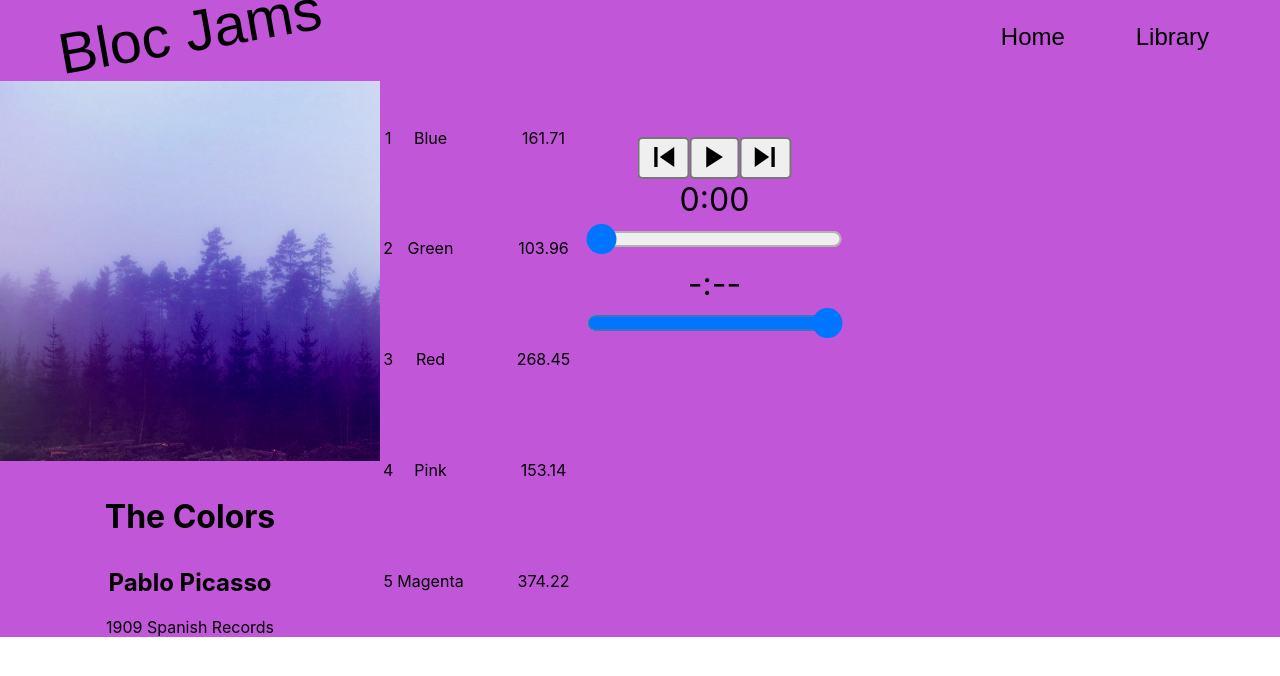
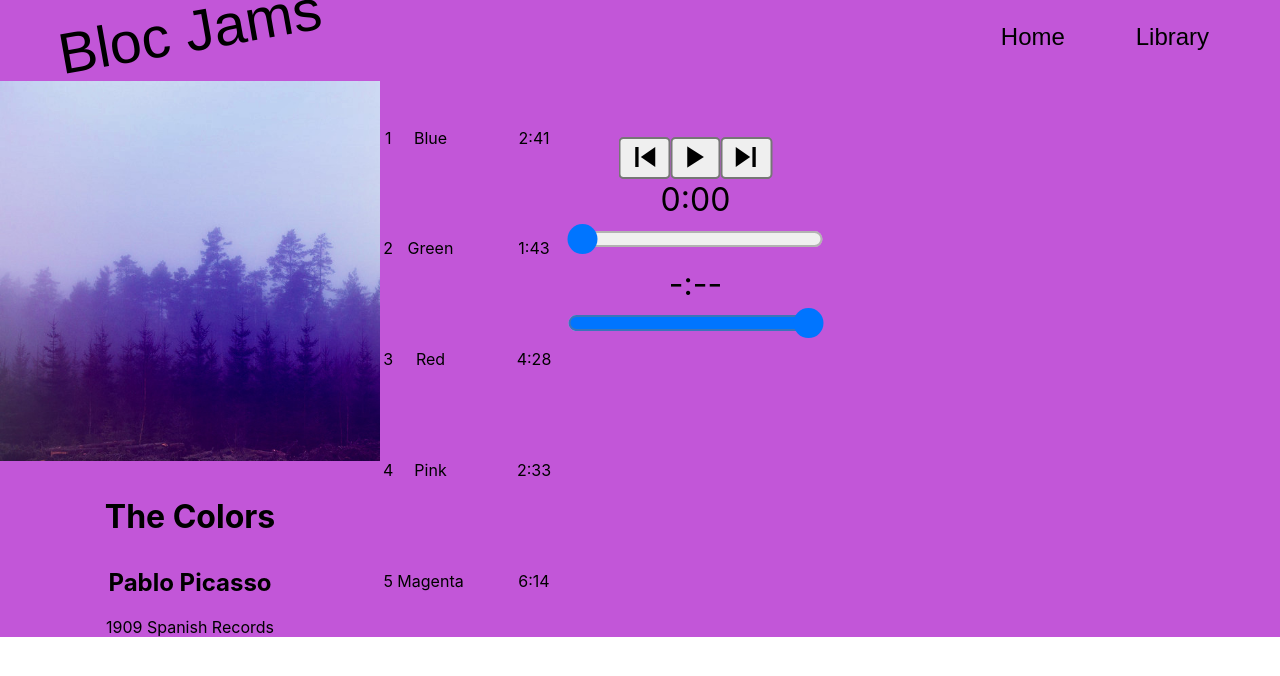
Before and after one commit to willriesen/bloc-jams-react, a React (Create React App) app: page /album/the-colors in a window 1280 px wide. Shown: the top 676 px of the page. Built offline with nearby package versions, Linux system fonts and the light colour scheme.

Commit message:
time formatted properly

```diff
--- a/src/components/Album.js
+++ b/src/components/Album.js
@@ -152,7 +152,7 @@
                   <tr className="song" key={index} onClick={() => this.handleSongClick(song)} onMouseEnter={() => this.onHover(index)} onMouseLeave={() => this.offHover()}>
                       <td className="song-number">{this.hoverIcon(song, index)}</td>
                       <td className="song-title">{song.title}</td>
-                      <td className="song-duration">{song.duration}</td>
+                      <td className="song-duration">{this.formatTime(song.duration)} </td>
 
                   </tr>)}
            </tbody>
```
